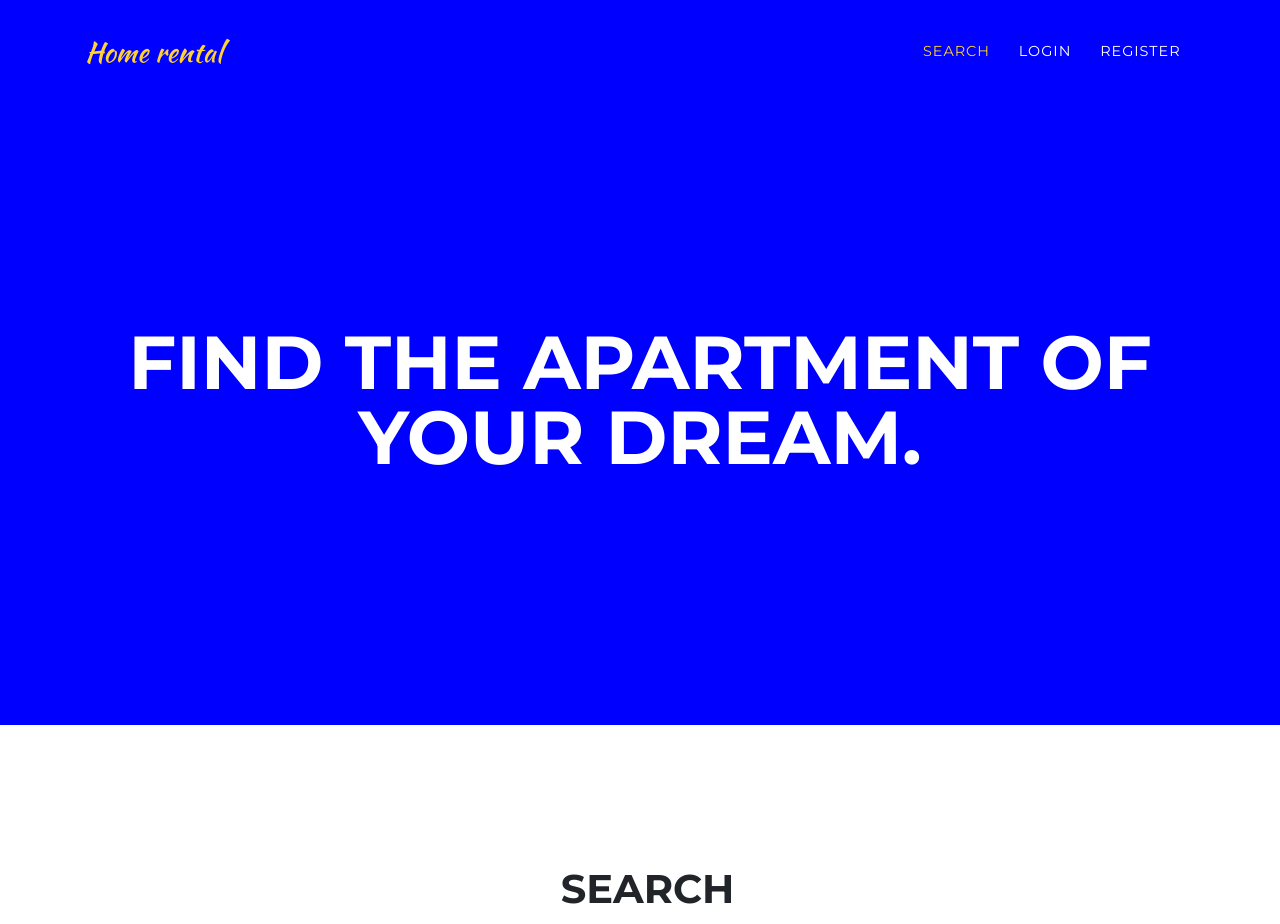
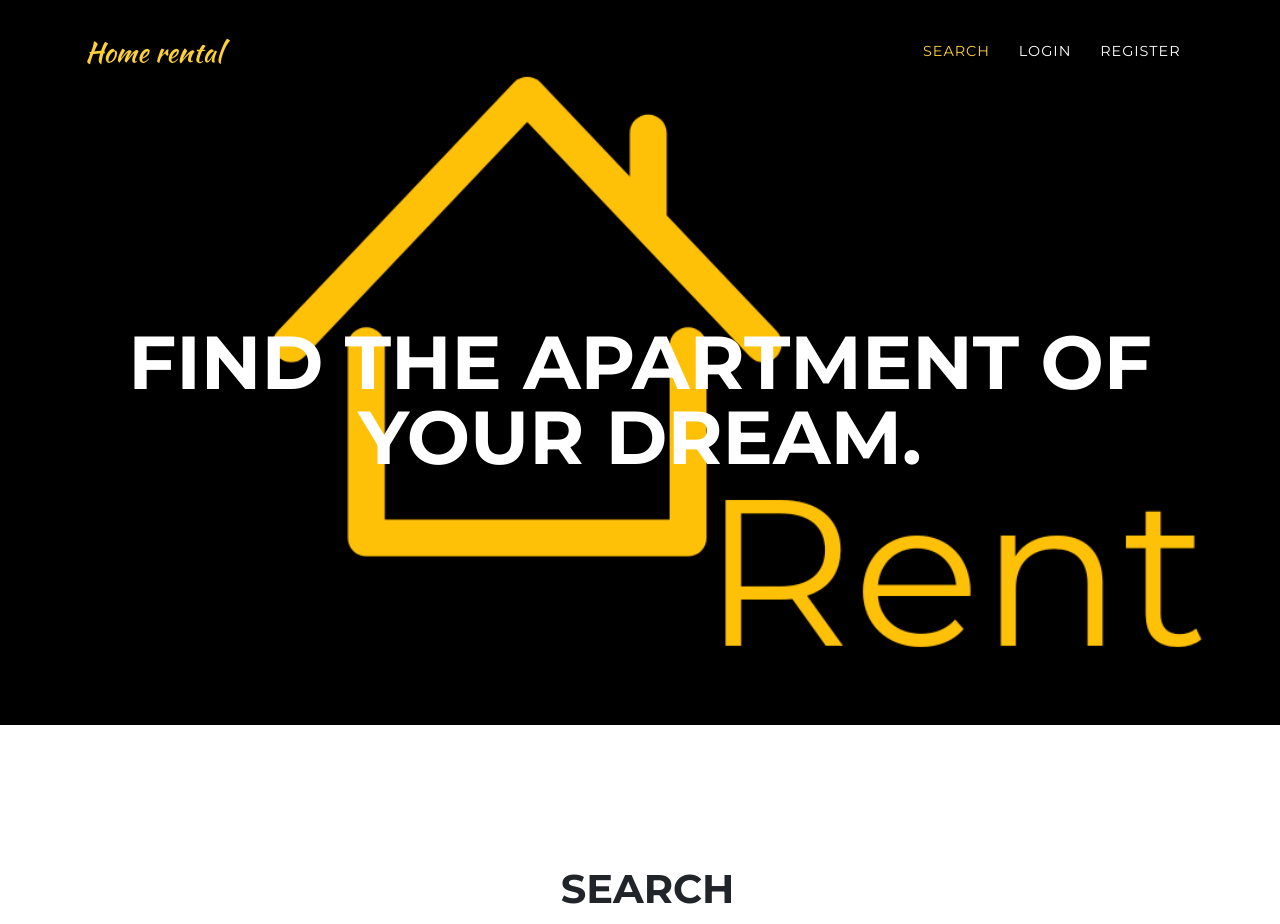
Before and after one commit to kadamtanmay19/HomeRentalSystem, a PHP site: page / in a window 1280 px wide. Shown: the top 924 px of the page. Run offline with PHP 8.4, Linux system fonts and the light colour scheme; some web fonts are replaced.

Commit message:
Update rent.css

```diff
--- a/assets/css/rent.css
+++ b/assets/css/rent.css
@@ -162,7 +162,8 @@ img::-moz-selection {
 header.masthead {
   text-align: center;
   color: white;
-  background-color:blue;
+  background-image: url(../img/header-bg2.jpg);
+  background-color: blue;
   background-repeat: no-repeat;
   background-attachment: scroll;
   background-position: center center;
```
